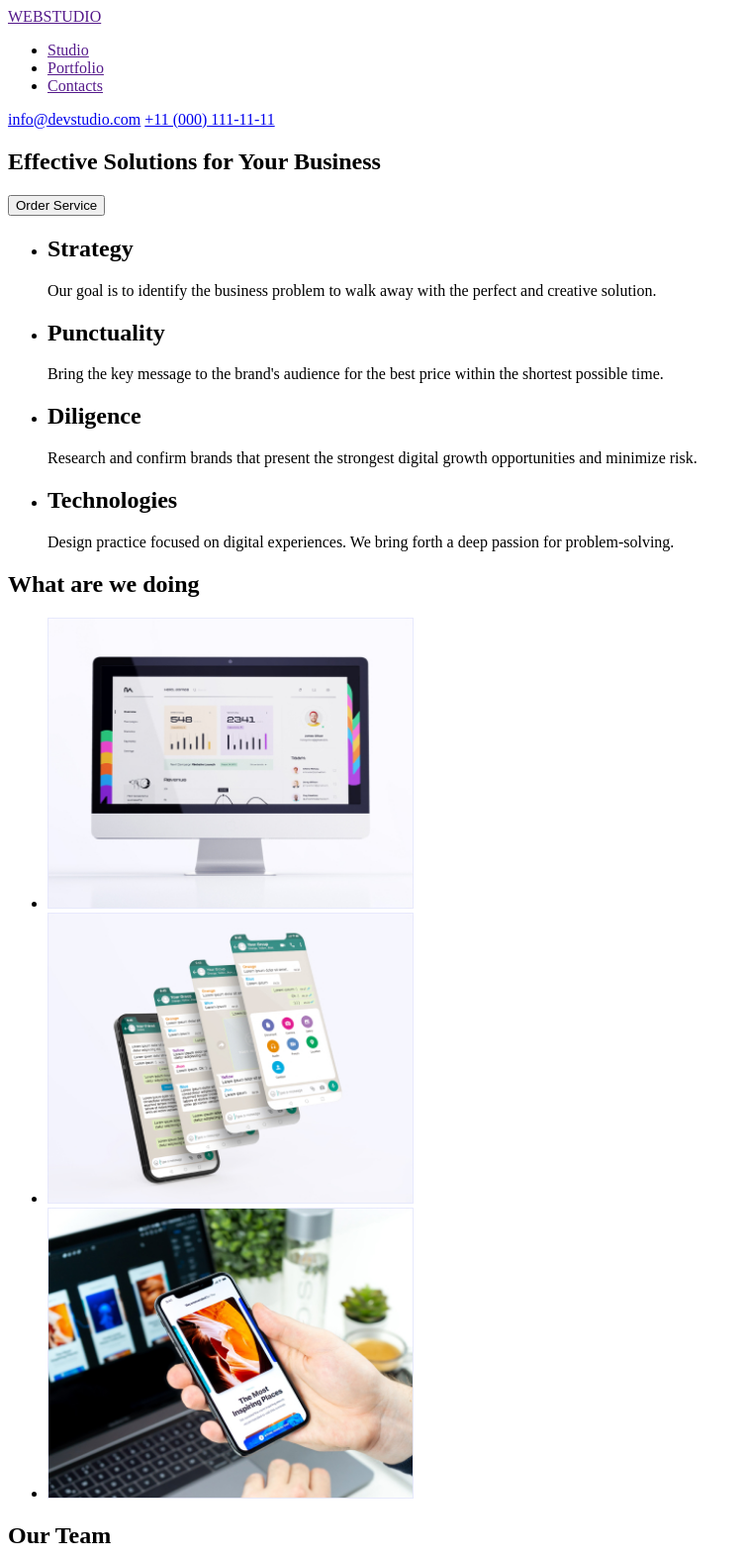
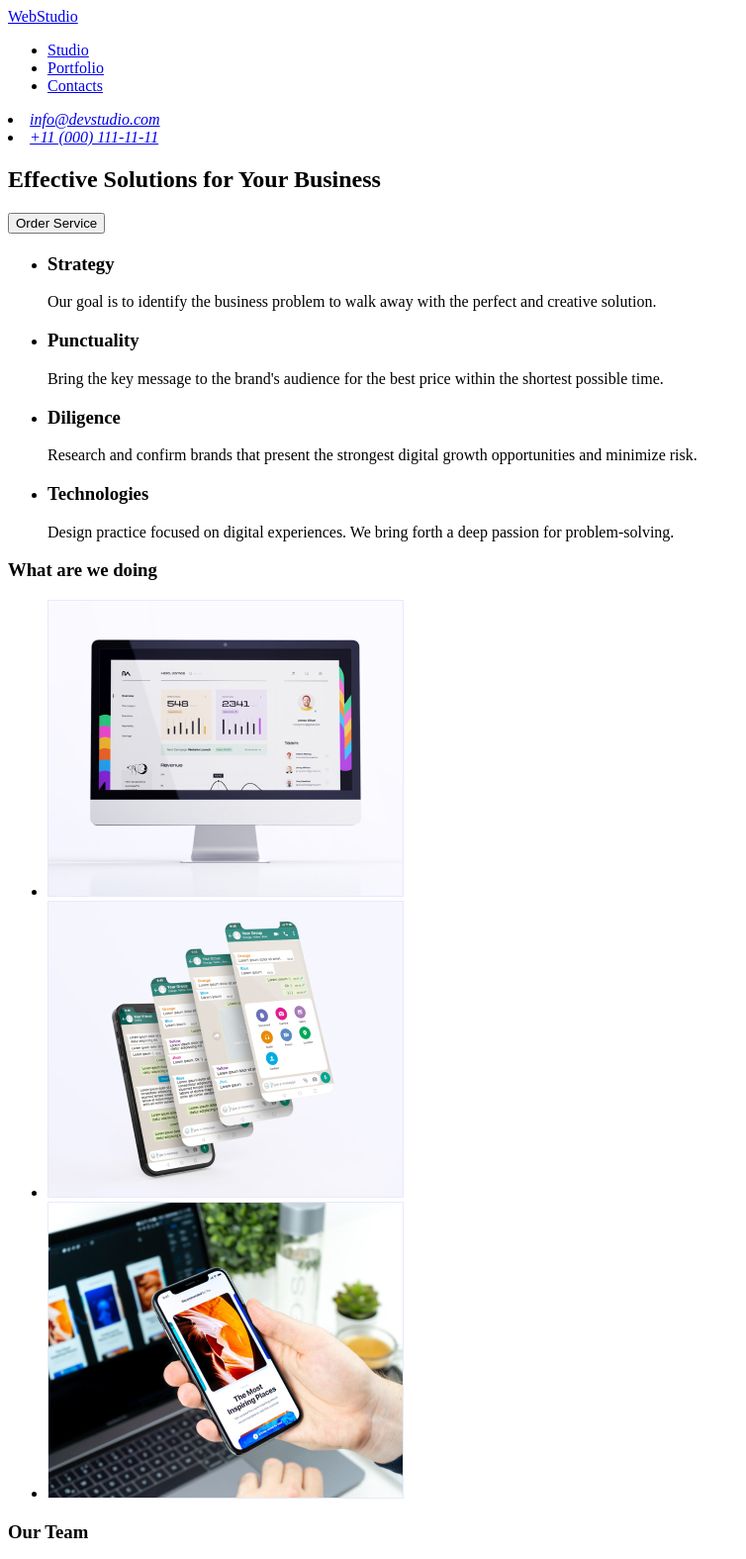
Before and after one commit to kamr1k/goit-markup-hw-01, a plain HTML site: page index.html in a window 1280 px wide. Shown: the top 1575 px of the page at 99% size, without its empty margins (0-754 px from the left). Drawn offline with Linux system fonts and the light colour scheme.

Commit message:
Update index.html

```diff
--- a/index.html
+++ b/index.html
@@ -10,15 +10,17 @@
   <body>
     <header>
       <nav>
-        <a href="">WEBSTUDIO</a>
+        <a href="./index.html">WebStudio</a>
         <ul>
-          <li><a href="">Studio</a></li>
-          <li><a href="">Portfolio</a></li>
-          <li><a href="">Contacts</a></li>
+          <li><a href="#">Studio</a></li>
+          <li><a href="#">Portfolio</a></li>
+          <li><a href="#">Contacts</a></li>
         </ul>
       </nav>
-      <a href="mailto:info@devstudio.com">info@devstudio.com</a>
-      <a href="tel:+110001111111">+11 (000) 111-11-11</a>
+      <address>
+      <li><a href="mailto:info@devstudio.com">info@devstudio.com</a></li>
+      <li><a href="tel:+110001111111">+11 (000) 111-11-11</a></li>
+      </address>
     </header>
     <main>
       <section>
@@ -27,36 +29,37 @@ for Your Business</h1>
       <button type="button">Order Service</button>
       </section>
       <section>
+        <h2></h2>
         <ul>
           <li>
-            <h2>
+            <h3>
             Strategy
-            </h2>
+            </h3>
             <p>
               Our goal is to identify the business
 problem to walk away with the perfect and creative solution.
             </p>
           </li>
           <li>
-            <h2>
+            <h3>
               Punctuality
-            </h2>
+            </h3>
             <p>
               Bring the key message to the brand's audience for the best price within the shortest possible time.
             </p>
           </li>
           <li>
-            <h2>
+            <h3>
               Diligence
-            </h2>
+            </h3>
             <p>
               Research and confirm brands that present the strongest digital growth opportunities and minimize risk.
             </p>
           </li>
           <li>
-            <h2>
+            <h3>
               Technologies
-            </h2>
+            </h3>
             <p>
               Design practice focused on digital experiences. We bring forth a deep passion for problem-solving.
             </p>
@@ -64,21 +67,21 @@ problem to walk away with the perfect and creative solution.
         </ul>
       </section>
       <section>
-        <h2>What are we doing</h2>
+        <h3>What are we doing</h3>
         <ul>
           <li>
-            <img src="./images/img-1.jpg" alt="What are we doing" width="370" height="294" />
+            <img src="./images/img-1.jpg" alt="What are we doing" width="360" height="300" />
           </li>
           <li>
-            <img src="./images/img-2.jpg" alt="What are we doing" width="370" height="294" />
+            <img src="./images/img-2.jpg" alt="What are we doing" width="360" height="300" />
           </li>
           <li>
-            <img src="./images/img-3.jpg" alt="What are we doing" width="370" height="294" />
+            <img src="./images/img-3.jpg" alt="What are we doing" width="360" height="300" />
           </li>
         </ul>
       </section>
       <section>
-        <h2>Our Team</h2>
+        <h3>Our Team</h3>
         <ul>
           <li>
             <img src="./images/img-team-1.jpg" alt="Mark Guerrero" width="264" height="260" />
@@ -104,12 +107,10 @@ problem to walk away with the perfect and creative solution.
       </section>
     </main>
     <footer>
-      <a href="">WebStudio</a>
-      <address>г. Киев, пр-т Леси Украинки, 26</address>
-      <address>
-        <a href="mailto:info@example.com">info@example.com</a>
-        <a href="tel:+380991111111">+38 099 111 11 11</a>
-      </address>
+      <a href="#">WebStudio</a>
+      <p>
+        Increase the flow of customers and sales for your business with digital marketing & growth solutions.
+      </p>
     </footer>
   </body>
 </html>
```
